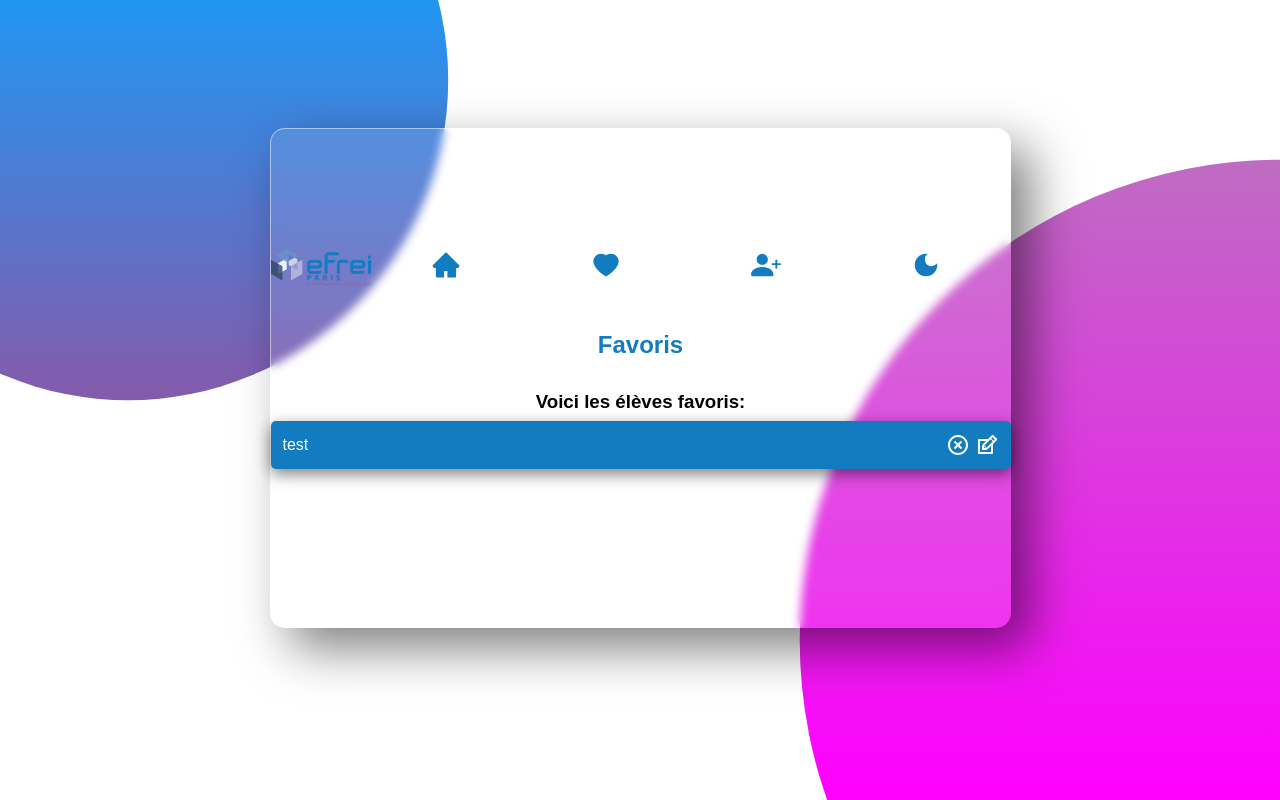
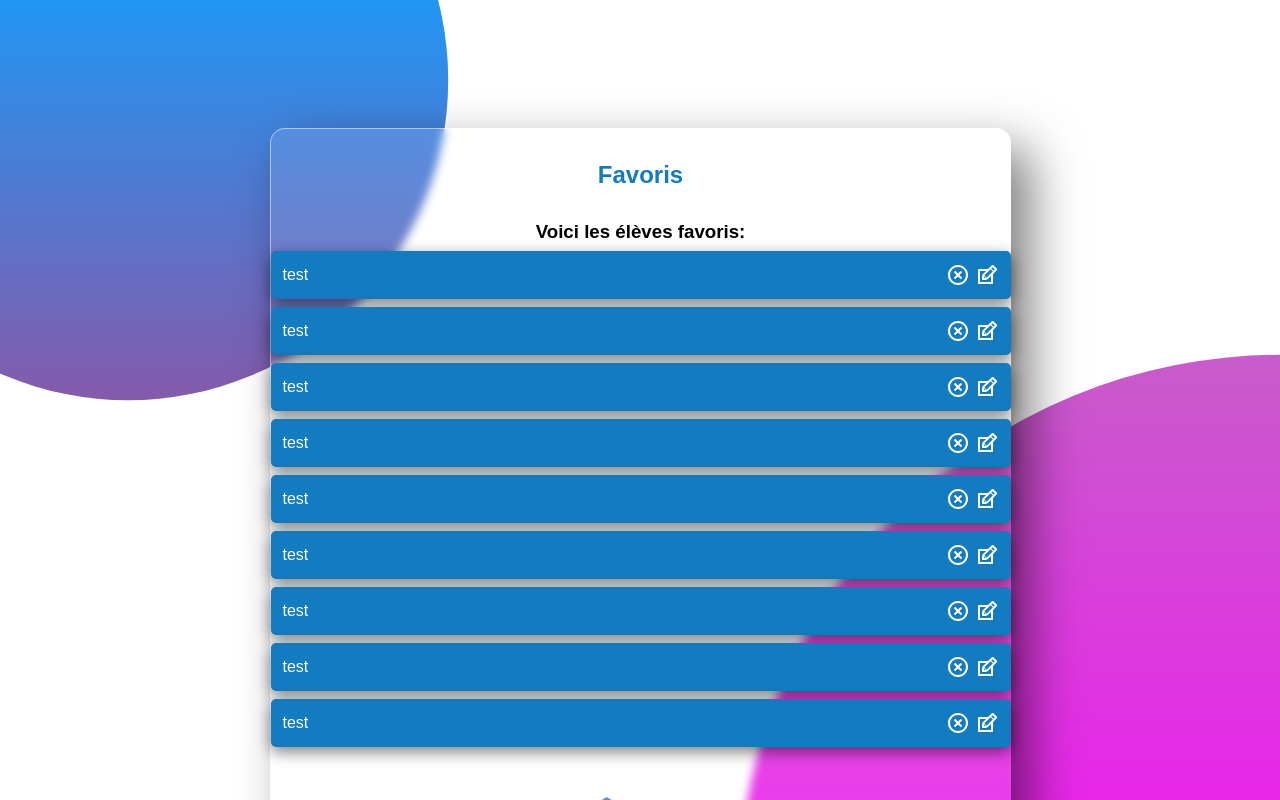
Before and after one commit to PaulCollas/random-user, a React (Create React App) app: page /likes in a window 1280 px wide. Shown: the top 800 px of the page. Built offline with nearby package versions, Linux system fonts and the light colour scheme.

Commit message:
UPDATE : Navbar & ReadMe

```diff
--- a/src/App.css
+++ b/src/App.css
@@ -19,7 +19,7 @@ body::before {
   top: 0;
   left: 0;
   width: 100%;
-  height: 100%;
+  height: 70rem;
   background: linear-gradient(#ae87b3, #f0f);
   clip-path: circle(45% at right 80%);
 
--- a/src/components/Navbar/Navbar.css
+++ b/src/components/Navbar/Navbar.css
@@ -24,6 +24,9 @@ nav {
 }
 .btn {
     display: none;
+}
+.menu {
+    margin-top: 50px;
 }
 
 @media screen and (max-width: 500px) {
--- a/src/components/Navbar/Navbar.js
+++ b/src/components/Navbar/Navbar.js
@@ -37,14 +37,15 @@ export default function Navbar() {
     return (
         <nav>
             {(toggleMenu || largeur > 500) && (
-                <div>
+                <div className="menu">
                     <ul className="liste">
-                        <img src={logo} alt="logo" className='logo'/>
                         <li className="items"><NavLink to="/" className='link'><AiFillHome size={30} style={{ fill: '#137bc0' }}/></NavLink></li>
                         <li className="items"><NavLink to="/likes" className='link'><AiFillHeart size={30} style={{ fill: '#137bc0' }}/></NavLink></li>
+                        <img src={logo} alt="logo" className='logo'/>
                         <li className="items"><NavLink to="/addnew" className='link'><BsFillPersonPlusFill size={30} style={{ fill: '#137bc0' }}/></NavLink></li>
                         <li className="items"><MdDarkMode size={30} style={{ fill: '#137bc0' }}/></li>
                     </ul>
+
                 </div>
 
 
--- a/src/components/pages/Home.js
+++ b/src/components/pages/Home.js
@@ -8,12 +8,12 @@ class Home extends Component {
     return (
     <div className="todo-context">
 
-        <Navbar />
-
         <h1>Accueil</h1>
 
         <h3> Voici les informations des élèves :</h3>
         <ShowUser />
+
+        <Navbar />
 
     </div>
     )
--- a/src/components/pages/Likes.js
+++ b/src/components/pages/Likes.js
@@ -7,7 +7,6 @@ class Likes extends Component {
   render() {
     return (
     <div className="todo-context">
-        <Navbar />
         <h1>Favoris</h1>
 
         <h3> Voici les élèves favoris:</h3>
@@ -25,6 +24,112 @@ class Likes extends Component {
                 />
             </div>
         </div>
+        <div className='todo-row'>
+            <div>
+                test
+            </div>
+            <div className='icons'>
+                <RiCloseCircleLine
+                    className='delete-icon'
+                />
+                <TiEdit
+                    className='edit-icon'
+                />
+            </div>
+        </div>
+        <div className='todo-row'>
+            <div>
+                test
+            </div>
+            <div className='icons'>
+                <RiCloseCircleLine
+                    className='delete-icon'
+                />
+                <TiEdit
+                    className='edit-icon'
+                />
+            </div>
+        </div>
+        <div className='todo-row'>
+            <div>
+                test
+            </div>
+            <div className='icons'>
+                <RiCloseCircleLine
+                    className='delete-icon'
+                />
+                <TiEdit
+                    className='edit-icon'
+                />
+            </div>
+        </div>
+        <div className='todo-row'>
+            <div>
+                test
+            </div>
+            <div className='icons'>
+                <RiCloseCircleLine
+                    className='delete-icon'
+                />
+                <TiEdit
+                    className='edit-icon'
+                />
+            </div>
+        </div>
+        <div className='todo-row'>
+            <div>
+                test
+            </div>
+            <div className='icons'>
+                <RiCloseCircleLine
+                    className='delete-icon'
+                />
+                <TiEdit
+                    className='edit-icon'
+                />
+            </div>
+        </div>
+        <div className='todo-row'>
+            <div>
+                test
+            </div>
+            <div className='icons'>
+                <RiCloseCircleLine
+                    className='delete-icon'
+                />
+                <TiEdit
+                    className='edit-icon'
+                />
+            </div>
+        </div>
+        <div className='todo-row'>
+            <div>
+                test
+            </div>
+            <div className='icons'>
+                <RiCloseCircleLine
+                    className='delete-icon'
+                />
+                <TiEdit
+                    className='edit-icon'
+                />
+            </div>
+        </div>
+        <div className='todo-row'>
+            <div>
+                test
+            </div>
+            <div className='icons'>
+                <RiCloseCircleLine
+                    className='delete-icon'
+                />
+                <TiEdit
+                    className='edit-icon'
+                />
+            </div>
+        </div>
+
+        <Navbar />
     </div>
     )
   }
--- a/src/components/pages/User.js
+++ b/src/components/pages/User.js
@@ -7,9 +7,9 @@ class AddNew extends Component {
   render() {
     return (
     <div className="todo-context">
-        <Navbar />
         <h1>Nouvel élève</h1>
         <AddNewUser />
+        <Navbar />
     </div>
     )
   }
```
Also changed, not shown: 1 other file (tests, documents, lock files or other folders).
